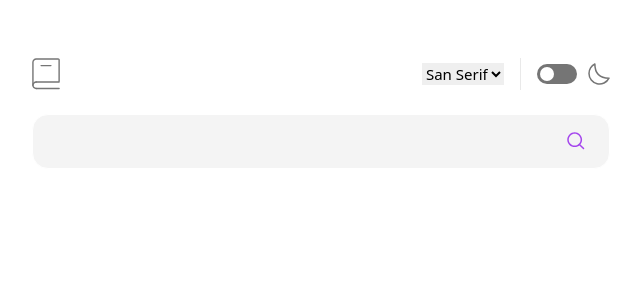
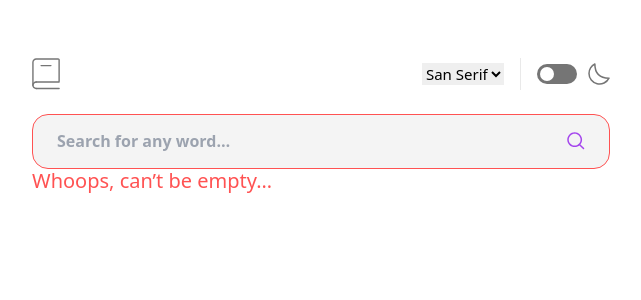
Before and after one commit to jmosesessel/dictionary-web-app, a React (Vite) app: page / in a window 1280 px wide. Both pictures are taken after a click on the picture 894 px from the left and 141 px from the top of the page. Shown: the top 300 px of the page, without its empty margins (319-960 px from the left). Built offline with nearby package versions, Linux system fonts and the light colour scheme.

Commit message:
complete error display

```diff
--- a/src/App.jsx
+++ b/src/App.jsx
@@ -21,6 +21,14 @@ function App({ setMode, changeFont, searchData }) {
 	const handleKeywordChange = (keyword) => {
 		console.log("app keyword", keyword);
 		setSearchKeyword(keyword);
+		if (keyword == "") {
+			setIsError(false);
+			setIsErrorMsg("");
+			setIsErrorTitle("");
+			setIsErrorResolution("");
+			setSearchDataResult(null);
+		}
+
 		// fetchWord(searchKeyword);
 	};
 
@@ -155,7 +163,15 @@ function App({ setMode, changeFont, searchData }) {
 
 				{/* Footer / Source Section */}
 				{!isError && (
-					<Footer dataToChild={[{isDarkMode:isDarkMode,searchDataResult:searchDataResult}]} keyword={searchKeyword} />
+					<Footer
+						dataToChild={[
+							{
+								isDarkMode: isDarkMode,
+								searchDataResult: searchDataResult,
+							},
+						]}
+						keyword={searchKeyword}
+					/>
 				)}
 			</div>
 		</>
--- a/src/components/ResultArea.jsx
+++ b/src/components/ResultArea.jsx
@@ -25,7 +25,7 @@ function ResultArea({ isDarkMode, searchDataResult }) {
 
 	return (
 		<>
-			<section className="flex justify-between items-center mb-8">
+			<section className="flex justify-between items-center mb-8 mt-6">
 				<div className="flex flex-col gap-3">
 					<h2
 						className={`${
--- a/src/components/SearchBox.jsx
+++ b/src/components/SearchBox.jsx
@@ -3,6 +3,13 @@ import SearchIcon from "../assets/search-icon.svg";
 
 function SearchBox({ isDarkMode, setKeyword, searchData }) {
 	const [searchTerm, setSearchTerm] = useState("");
+	const [placeholderText, setPlaceholderText] = useState(
+		"Search for any word…"
+	);
+	const [searchEmptyText, setSearchEmptyText] = useState(
+		"Whoops, can’t be empty…"
+	);
+	const [showErrorText, setShowErrorText] = useState(false);
 
 	const handleChange = (value) => {
 		setSearchTerm(value);
@@ -12,7 +19,21 @@ function SearchBox({ isDarkMode, setKeyword, searchData }) {
 
 	const handleSearch = (e) => {
 		e.preventDefault();
-		searchData(searchTerm);
+		const errorText = document.querySelector(".input-box-wrap");
+		// if input is empty, set border: 1px solid #FF5252;
+		if (searchTerm == "") {
+			// get the error text
+
+			errorText.style.border = "1px solid #FF5252";
+			setShowErrorText(true);
+		} else {
+			searchData(searchTerm);
+			errorText.style.border = isDarkMode
+				? "1px solid #3A3A3A"
+				: "1px solid #FFFFFF";
+
+			setShowErrorText(false);
+		}
 	};
 
 	return (
@@ -23,7 +44,7 @@ function SearchBox({ isDarkMode, setKeyword, searchData }) {
 						isDarkMode
 							? "bg-d-lighter-black hover:border-d-purple border-d-lighter-black"
 							: "bg-d-light-grey border-d-white"
-					}  w-full mb-6 flex justify-between gap-2 px-6 pt-[0.88rem] pb-[0.95rem] rounded-2xl hover:border hover:cursor-pointer border `}
+					} input-box-wrap w-full flex justify-between gap-2 px-6 pt-[0.88rem] pb-[0.95rem] rounded-2xl hover:border hover:cursor-pointer border `}
 				>
 					<input
 						onChange={(e) => handleChange(e.target.value)}
@@ -34,6 +55,7 @@ function SearchBox({ isDarkMode, setKeyword, searchData }) {
 								: "bg-d-light-grey"
 						}  w-[90%] font-[700] text-base border-none focus:outline-none focus:border-none focus-visible:ring-0 hover:cursor-pointer`}
 						type="text"
+						placeholder={placeholderText}
 					/>
 					<img
 						onClick={handleSearch}
@@ -41,6 +63,11 @@ function SearchBox({ isDarkMode, setKeyword, searchData }) {
 						alt="search icon"
 					/>
 				</div>
+				{showErrorText && (
+					<h6 className="error-empty-text d-none text-d-red text-[1.25rem] ">
+						{searchEmptyText}
+					</h6>
+				)}
 			</form>
 		</>
 	);
```
